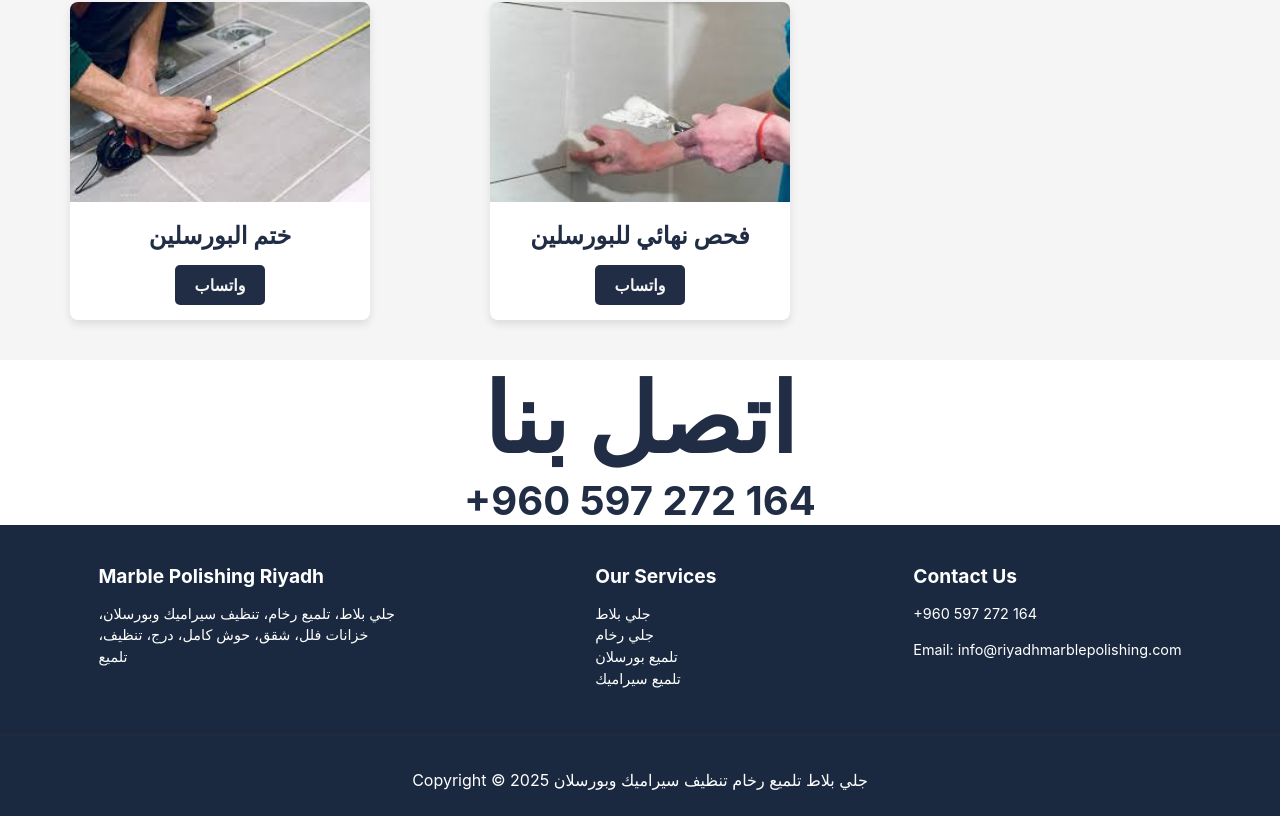
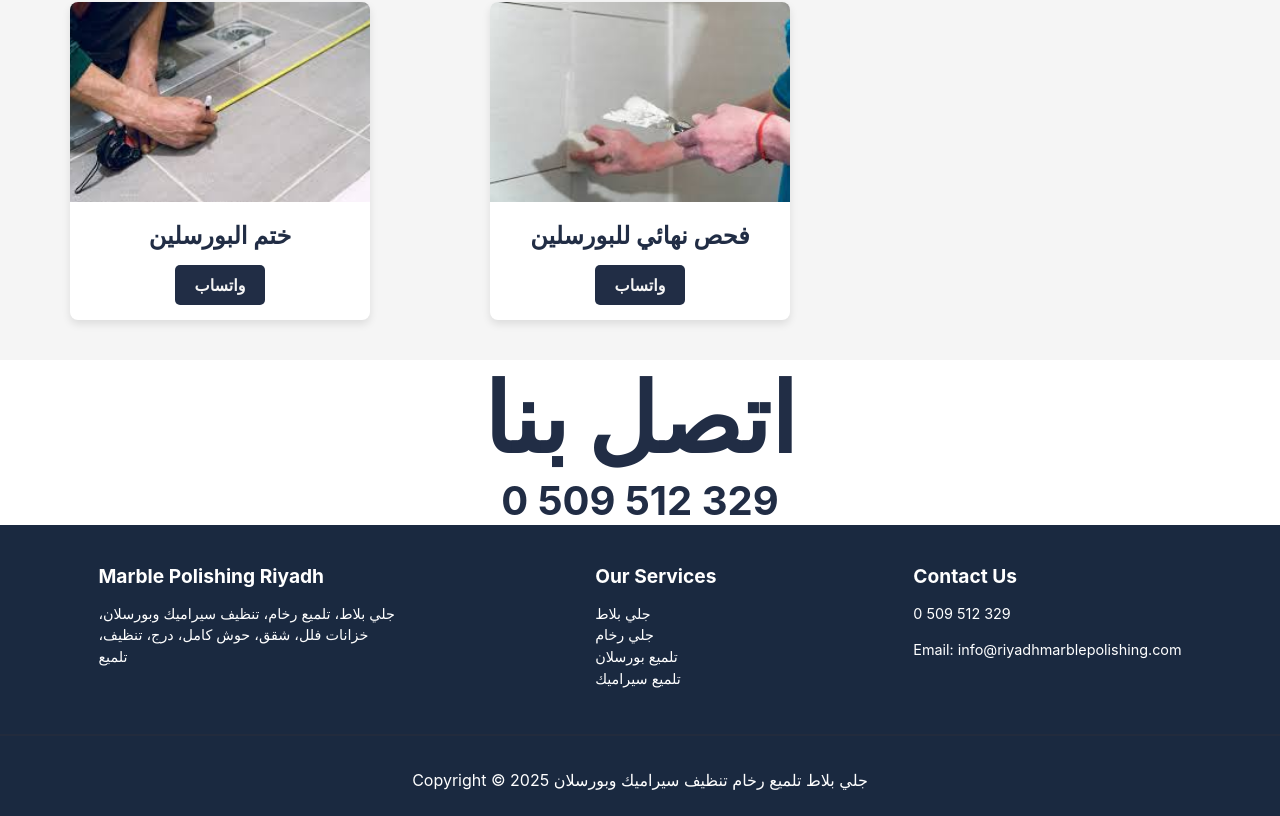
Before and after one commit to BilalQamar-codes/Marble-Polishing, a React (Create React App) app in the folder frontend/: page / in a window 1280 px wide. Shown: the part 4828-5644 px from the top of the page. Built offline with nearby package versions, Linux system fonts and the light colour scheme.

Commit message:
version 1.2.0

```diff
--- a/frontend/src/Components/footer.jsx
+++ b/frontend/src/Components/footer.jsx
@@ -6,7 +6,7 @@ const Footer = () => {
     <footer className="footer">
       <div className="footer-top">
         <h1>اتصل بنا</h1>
-        <p className="footer-phone">+960 597 272 164</p>
+        <p className="footer-phone">0 509 512 329</p>
       </div>
       <div className="footer-middle">
         <div className="footer-column">
@@ -27,7 +27,7 @@ const Footer = () => {
         </div>
         <div className="footer-column">
           <h3>Contact Us</h3>
-          <p>+960 597 272 164</p>
+          <p>0 509 512 329</p>
           <p>Email: info@riyadhmarblepolishing.com</p>
         </div>
       </div>
--- a/frontend/src/components/footer.jsx
+++ b/frontend/src/components/footer.jsx
@@ -6,7 +6,7 @@ const Footer = () => {
     <footer className="footer">
       <div className="footer-top">
         <h1>اتصل بنا</h1>
-        <p className="footer-phone">+960 597 272 164</p>
+        <p className="footer-phone">0 509 512 329</p>
       </div>
       <div className="footer-middle">
         <div className="footer-column">
@@ -27,7 +27,7 @@ const Footer = () => {
         </div>
         <div className="footer-column">
           <h3>Contact Us</h3>
-          <p>+960 597 272 164</p>
+          <p>0 509 512 329</p>
           <p>Email: info@riyadhmarblepolishing.com</p>
         </div>
       </div>
--- a/frontend/src/pages/ContactUs.jsx
+++ b/frontend/src/pages/ContactUs.jsx
@@ -17,7 +17,7 @@ const ContactUs = () => {
             </p>
             <p>
               <strong className="contact-heading">رقم الهاتف المحمول:</strong>
-              <span>0 597 272 164</span>
+              <span>0 509 512 329</span>
             </p>
             <p>
               <strong className="contact-heading">البريد الإلكتروني:</strong>
--- a/frontend/src/pages/landingpage.jsx
+++ b/frontend/src/pages/landingpage.jsx
@@ -75,7 +75,7 @@ export default function LandingPage() {
       </div>
       <Footer />
       <a
-        href="https://wa.me/966597272164" // Replace with your WhatsApp number
+        href="https://wa.me/966509512329" // Replace with your WhatsApp number
         className="whatsapp-button"
         target="_blank"
         rel="noopener noreferrer"
```
